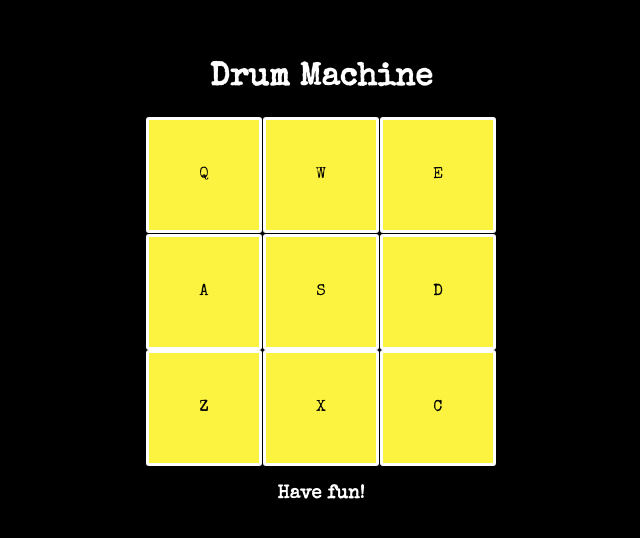
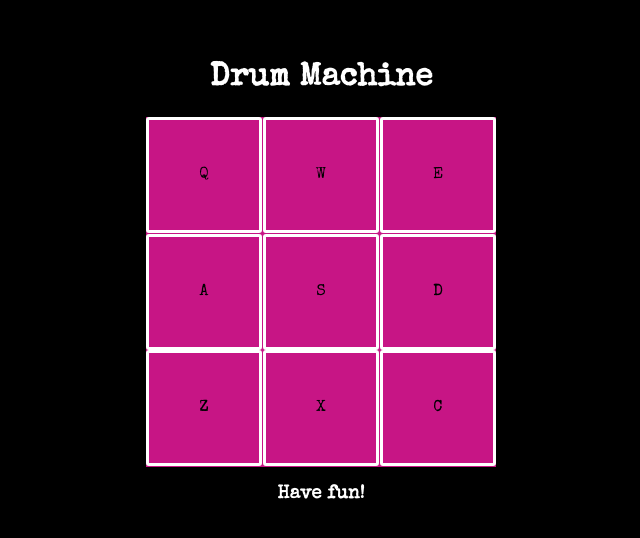
Before and after one commit to bszyk/react-drum-machine, a React (Create React App) app: page / in a window 1280 px wide. Shown: the part 118-656 px from the top of the page, without its empty margins (319-959 px from the left). Built offline with nearby package versions, Linux system fonts and the light colour scheme.

Commit message:
refactored to function component and removed random bgcolor

```diff
--- a/src/App.css
+++ b/src/App.css
@@ -20,6 +20,7 @@ body {
 }
 
 #pads {
+  background-color: mediumvioletred;
   width: 350px;
   height: 350px;
   display: flex;
--- a/src/App.js
+++ b/src/App.js
@@ -1,69 +1,38 @@
-import React from 'react';
+import React, { useState, useEffect } from 'react';
 import './App.css';
 import DrumPads from './components/DrumPads';
 
-class App extends React.Component {
-  constructor(props) {
-    super(props);
-    this.state = {
-      display: 'Have fun!',
-      bgcolor: styles.pads[Math.floor(Math.random() * styles.pads.length)],
-    };
-    this.randomColor = this.randomColor.bind(this);
-    this.padClick = this.padClick.bind(this);
-    this.handleKeyPress = this.handleKeyPress.bind(this);
-  }
+function App() {
+  const [display, setDisplay] = useState('Have fun!');
 
-  componentDidMount() {
-    document.addEventListener('keydown', this.handleKeyPress);
-  }
+  useEffect(() => {
+    window.addEventListener('keydown', handleKeyPress);
+  });
 
-  componentWillUnmount() {
-    document.removeEventListener('keydown', this.handleKeyPress);
-  }
-
-  randomColor = () => {
-    this.setState({
-      bgcolor: styles.pads[Math.floor(Math.random() * styles.pads.length)],
-    });
+  const padClick = (event) => {
+    let currentPad = event.target.querySelector('audio').id;
+    document.getElementById(currentPad).play();
+    setDisplay(event.target.id.replace(/_/g, ' '));
   };
 
-  padClick = (event) => {
-    let currentPad = event.target.querySelector('audio').id;
-    document.getElementById(currentPad).play();
-    this.setState({
-      display: event.target.id.replace(/_/g, ' '),
-    });
-    this.randomColor();
-  };
-
-  handleKeyPress = (event) => {
+  const handleKeyPress = (event) => {
     let keycodes = drumLibrary.map((a, i, arr) => arr[i].keycode);
     if (keycodes.includes(event.keyCode)) {
       let audioId = String.fromCharCode(event.keyCode);
       document.getElementById(audioId).play();
-      this.setState({
-        display: document
-          .getElementById(audioId)
-          .parentNode.id.replace(/_/g, ' '),
-      });
-      this.randomColor();
+      setDisplay(
+        document.getElementById(audioId).parentNode.id.replace(/_/g, ' ')
+      );
     }
   };
 
-  render() {
-    return (
-      <div id='machine'>
-        <h1 id='title'>Drum Machine</h1>
-        <DrumPads
-          drumLibrary={drumLibrary}
-          play={this.padClick}
-          bgcolor={this.state.bgcolor}
-        />
-        <h3 id='display'>{this.state.display}</h3>
-      </div>
-    );
-  }
+  return (
+    <div id='machine'>
+      <h1 id='title'>Drum Machine</h1>
+      <DrumPads drumLibrary={drumLibrary} play={padClick} />
+      <h3 id='display'>{display}</h3>
+    </div>
+  );
 }
 
 const drumLibrary = [
@@ -123,15 +92,4 @@ const drumLibrary = [
   },
 ];
 
-const styles = {
-  pads: [
-    { backgroundColor: '#FCF340' },
-    { backgroundColor: '#7FFF00' },
-    { backgroundColor: '#FF2079' },
-    { backgroundColor: '#FB33DB' },
-    { backgroundColor: '#F21A1D' },
-    { backgroundColor: '#3CB9FC' },
-  ],
-};
-
 export default App;
--- a/src/components/DrumPads.js
+++ b/src/components/DrumPads.js
@@ -2,12 +2,7 @@ import React from 'react';
 
 const DrumPads = (props) => {
   const drums = props.drumLibrary.map((a, i, arr) => (
-    <div
-      className='drum-pad'
-      style={props.bgcolor}
-      id={arr[i].id}
-      onClick={props.play}
-    >
+    <div className='drum-pad' id={arr[i].id} onClick={props.play}>
       <audio className='clip' id={arr[i].keypress} src={arr[i].src}></audio>
       {arr[i].keypress}
     </div>
```
